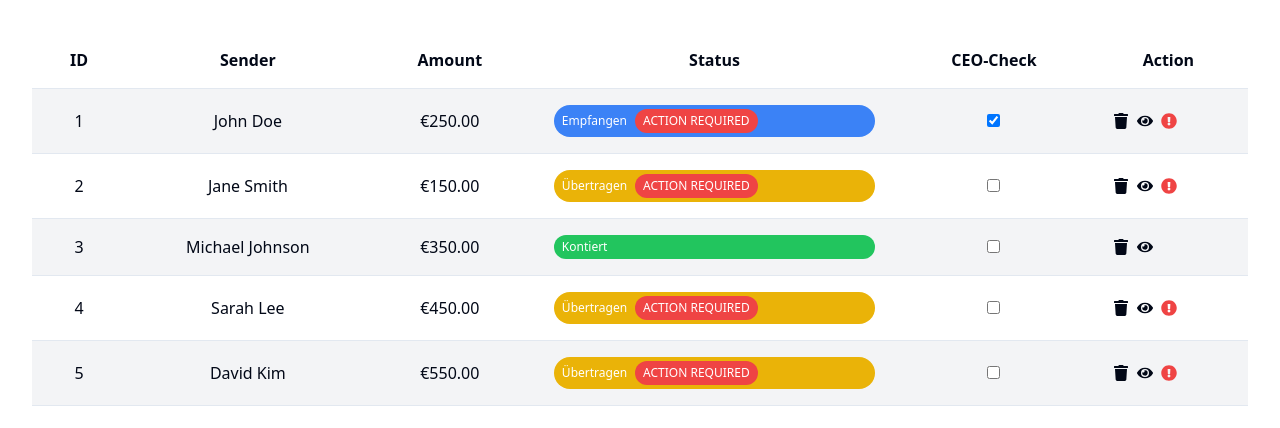
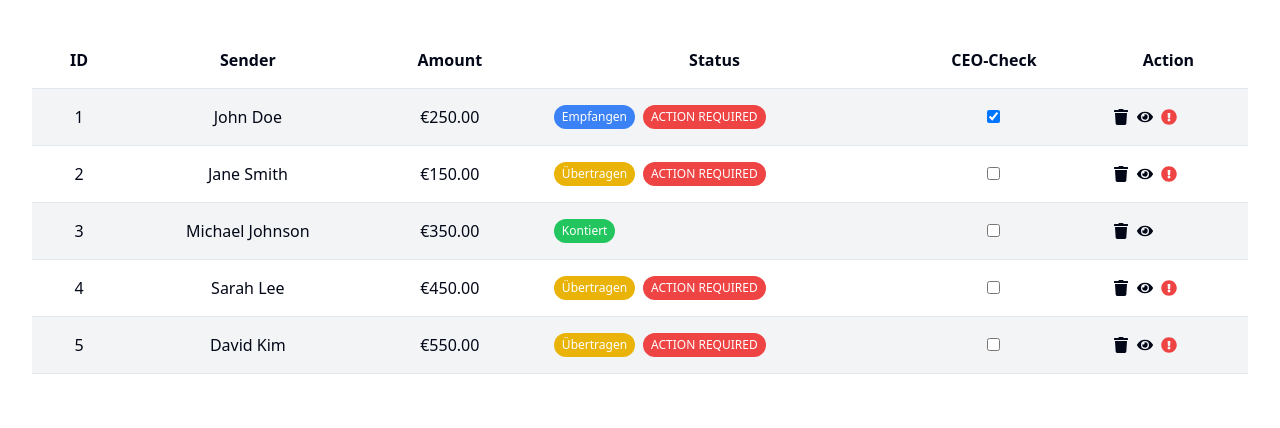
Before and after one commit to GPT-Engineer-App/column-recreator, a React (Vite) app: page / in a window 1280 px wide. Shown: the top 428 px of the page. Built offline with nearby package versions, Linux system fonts and the light colour scheme.

Commit message:
Ensured all status tags have a tag-like rounded background, similar to the "Action Required" tag.

```diff
--- a/src/components/Table.jsx
+++ b/src/components/Table.jsx
@@ -29,8 +29,8 @@ const Table = () => {
     }
 
     return (
-      <div className={`flex items-center ${bgColor} ${textColor} px-2 py-1 rounded-full text-xs`}>
-        <span className="mr-2">{status}</span>
+      <div className="flex items-center">
+        <span className={`mr-2 ${bgColor} ${textColor} px-2 py-1 rounded-full text-xs`}>{status}</span>
         {(status === "Empfangen" || status === "Übertragen") && (
           <span className="bg-red-500 text-white px-2 py-1 rounded-full text-xs">ACTION REQUIRED</span>
         )}
```
